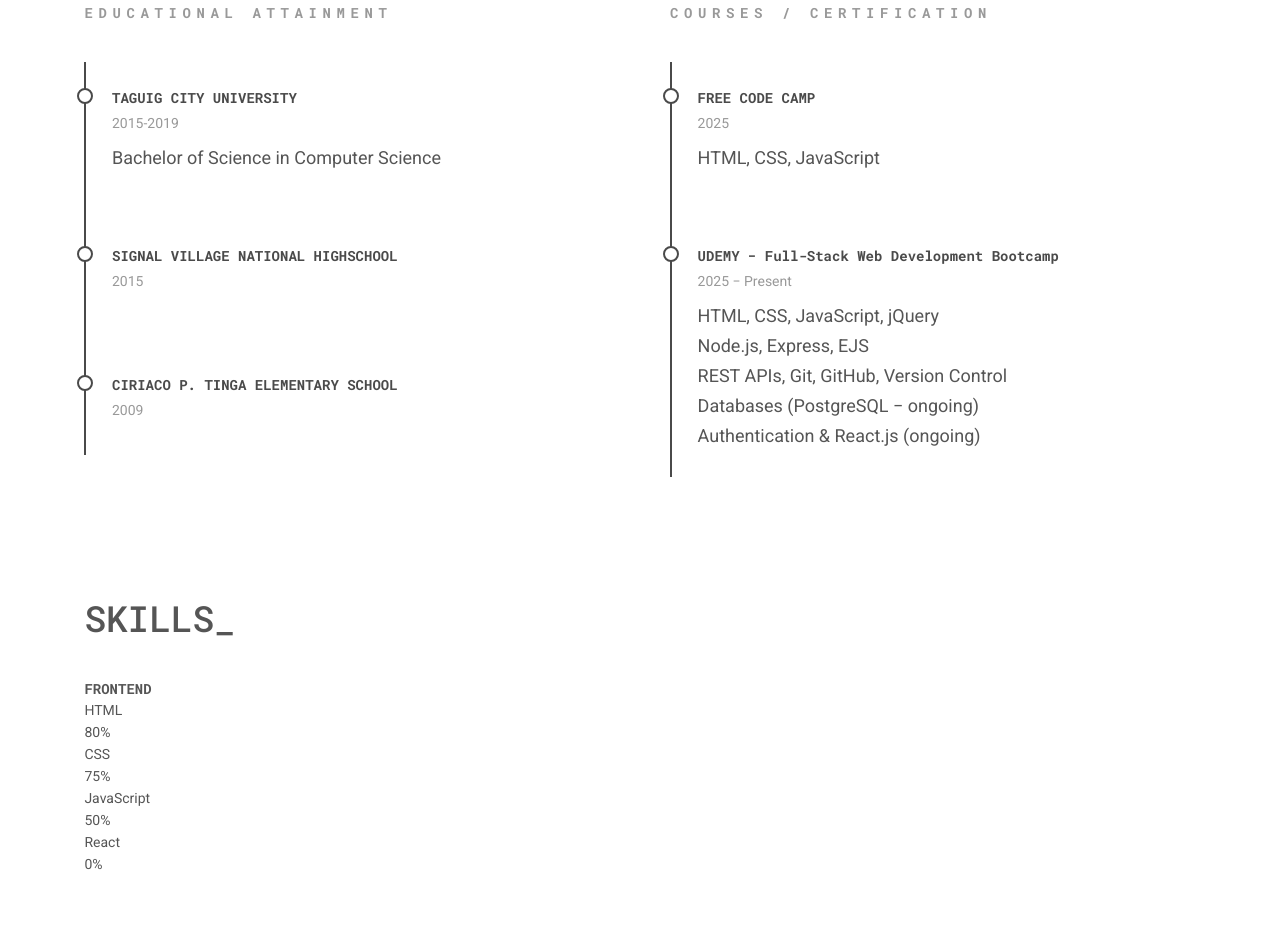
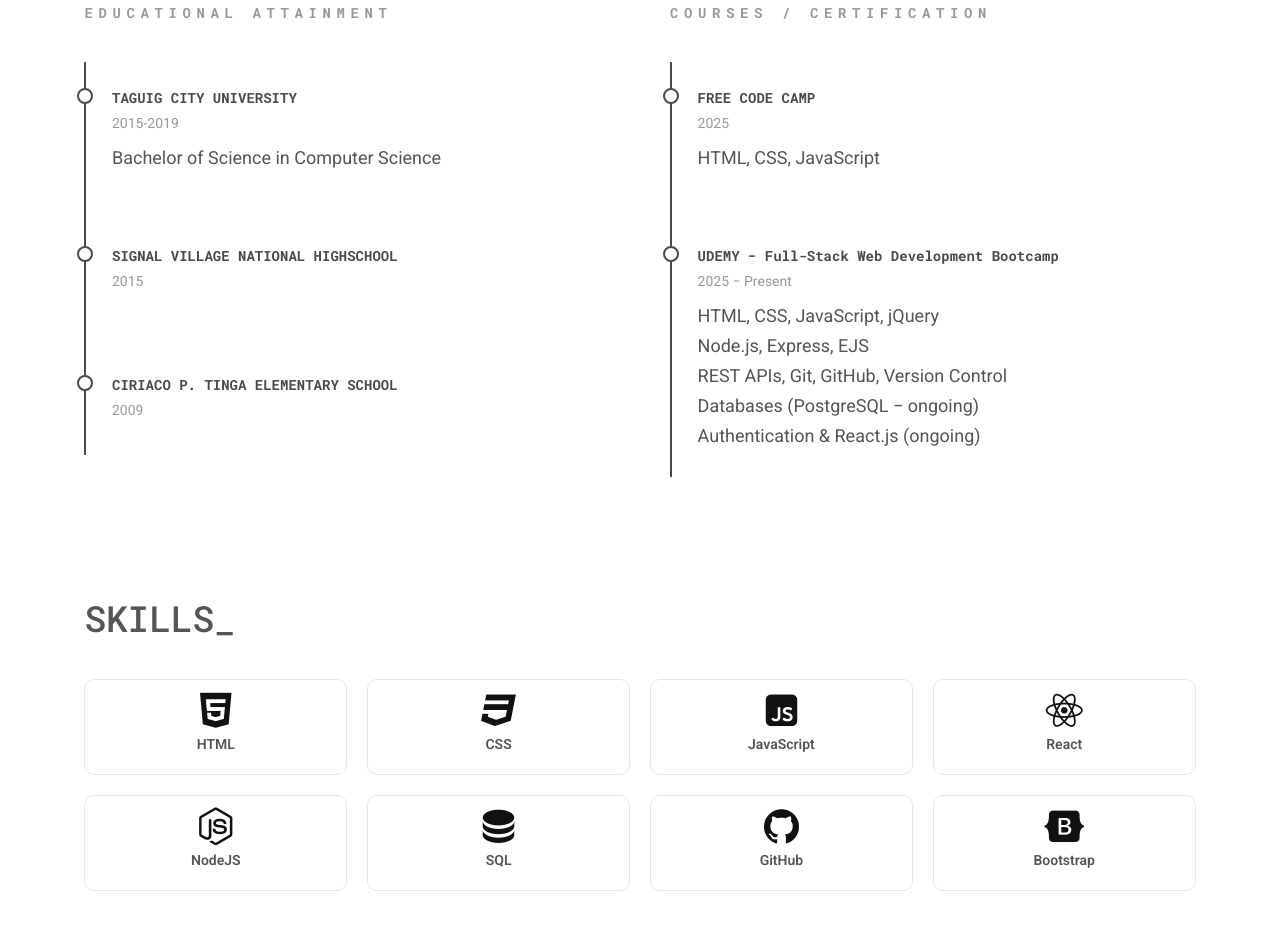
Before and after one commit to Marco-013/John-Marco-Portfolio, a plain HTML site: page index.html in a window 1280 px wide. Shown: the part 1051-1980 px from the top of the page. Drawn offline with nearby package versions, Linux system fonts and the light colour scheme.

Commit message:
updated skill section

```diff
--- a/assets/css/style.css
+++ b/assets/css/style.css
@@ -361,3 +361,40 @@ input {
 .resume__description {
     text-align: justify;
 }
+
+/* Skills */
+
+.skills-grid {
+  display: grid;
+  grid-template-columns: repeat(4, 1fr);
+  grid-template-rows: repeat(2, 1fr);
+  gap: 20px;
+}
+
+.skill-card i {
+  font-size: 42px;
+  color: #111;
+}
+
+.skill-card {
+  border: 1px solid #e5e7eb;
+  border-radius: 10px;
+  padding: 18px 10px;
+  background: #fff;
+  display: flex;
+  flex-direction: column;
+  align-items: center;
+  gap: 10px;
+  transition: 0.2s ease;
+}
+
+.skill-card p {
+  margin: 0;
+  font-size: 14px;
+  font-weight: 600;
+}
+
+.skill-card:hover {
+  transform: translateY(-4px);
+  box-shadow: 0 6px 10px rgba(0,0,0,0.08);
+}
--- a/index.html
+++ b/index.html
@@ -154,58 +154,50 @@
         </section>
 
         <!-- Skills -->
-        <section class="section container">
+        <section class="section container" id="skills">
             <h2 class="section__title">SKILLS_</h2>
 
-            <div class="skills__container grid">
-                <div class="skills__content">
-                    <h3 class="skills__title text-sm">FRONTEND</h3>
-                    <div class="skills__list grid">
-                        <div class="skills__data">
-                            <div class="skills__titles">
-                                <p class="skills__name text-sm">HTML</p>
-                                <span class="skills__number text-sm">80%</span>
+            <div class="skills-grid">
+                <div class="skill-card">
+                    <i class="ri-html5-fill"></i>
+                    <p>HTML</p>
                 </div>
 
-                            <div class="skills__bar">
-                                <span class="skills__percentage" style="width: "></span>
-                            </div>
+                <div class="skill-card">
+                    <i class="ri-css3-fill"></i>
+                    <p>CSS</p>
                 </div>
 
-                        <div class="skills__data">
-                            <div class="skills__titles">
-                                <p class="skills__name text-sm">CSS</p>
-                                <span class="skills__number text-sm">75%</span>
+                <div class="skill-card">
+                    <i class="ri-javascript-fill"></i>
+                    <p>JavaScript</p>
                 </div>
 
-                            <div class="skills__bar">
-                                <span class="skills__percentage" style="width: "></span>
-                            </div>
+                <div class="skill-card">
+                    <i class="ri-reactjs-fill"></i>
+                    <p>React</p>
                 </div>
 
-                        <div class="skills__data">
-                            <div class="skills__titles">
-                                <p class="skills__name text-sm">JavaScript</p>
-                                <span class="skills__number text-sm">50%</span>
+                <div class="skill-card">
+                    <i class="ri-nodejs-fill"></i>
+                    <p>NodeJS</p>
                 </div>
 
-                            <div class="skills__bar">
-                                <span class="skills__percentage" style="width: "></span>
-                            </div>
+                <div class="skill-card">
+                    <i class="ri-database-2-fill"></i>
+                    <p>SQL</p>
                 </div>
 
-                        <div class="skills__data">
-                            <div class="skills__titles">
-                                <p class="skills__name text-sm">React</p>
-                                <span class="skills__number text-sm">0%</span>
+                <div class="skill-card">
+                    <i class="ri-github-fill"></i>
+                    <p>GitHub</p>
                 </div>
 
-                            <div class="skills__bar">
-                                <span class="skills__percentage" style="width: "></span>
+                <div class="skill-card">
+                    <i class="ri-bootstrap-fill"></i>
+                    <p>Bootstrap</p>
                 </div>
-                        </div>
-                    </div>
-                </div>
+
             </div>
 
         </section>
```
Lines whose indentation alone changed are shown as unchanged.
